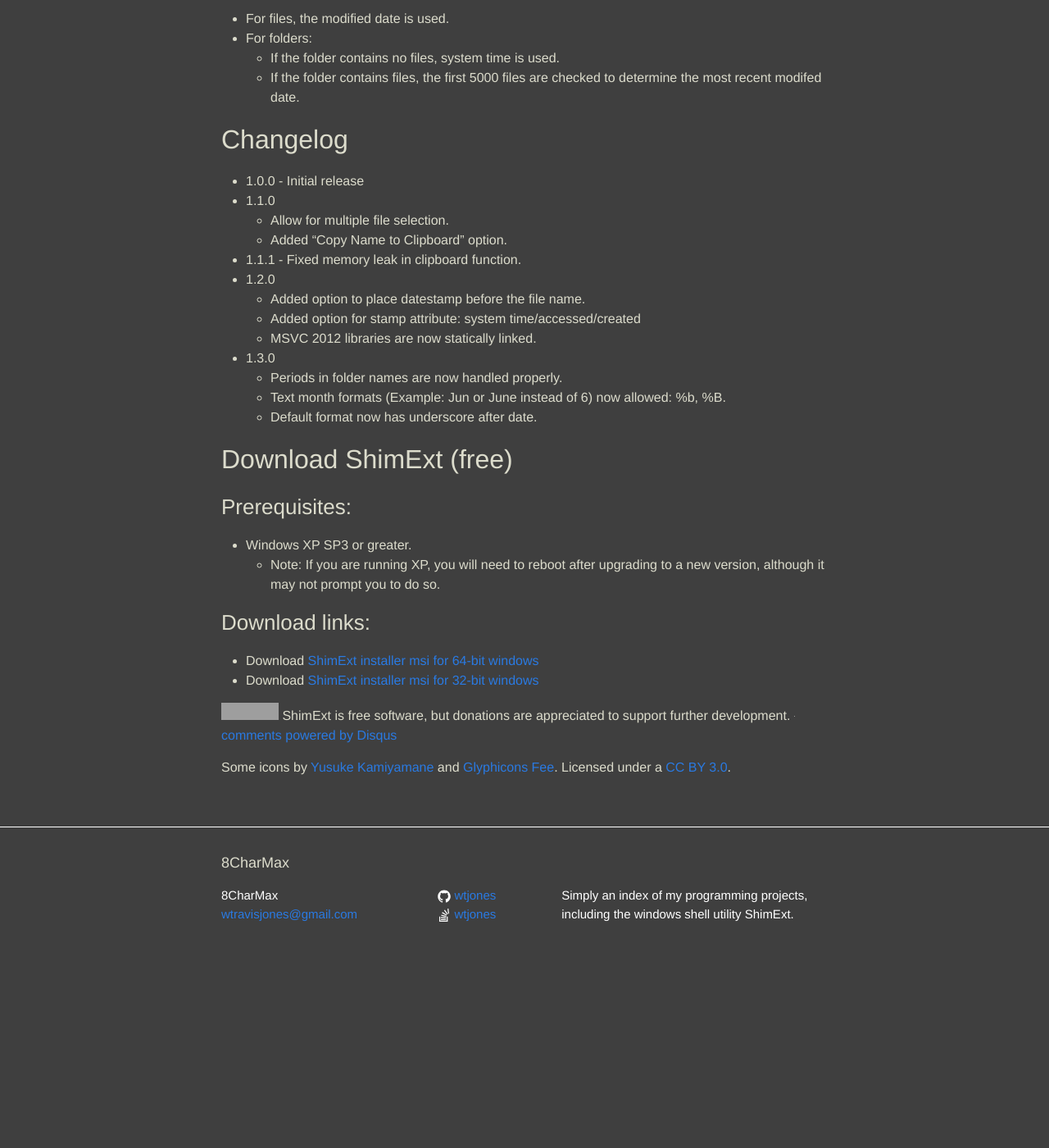
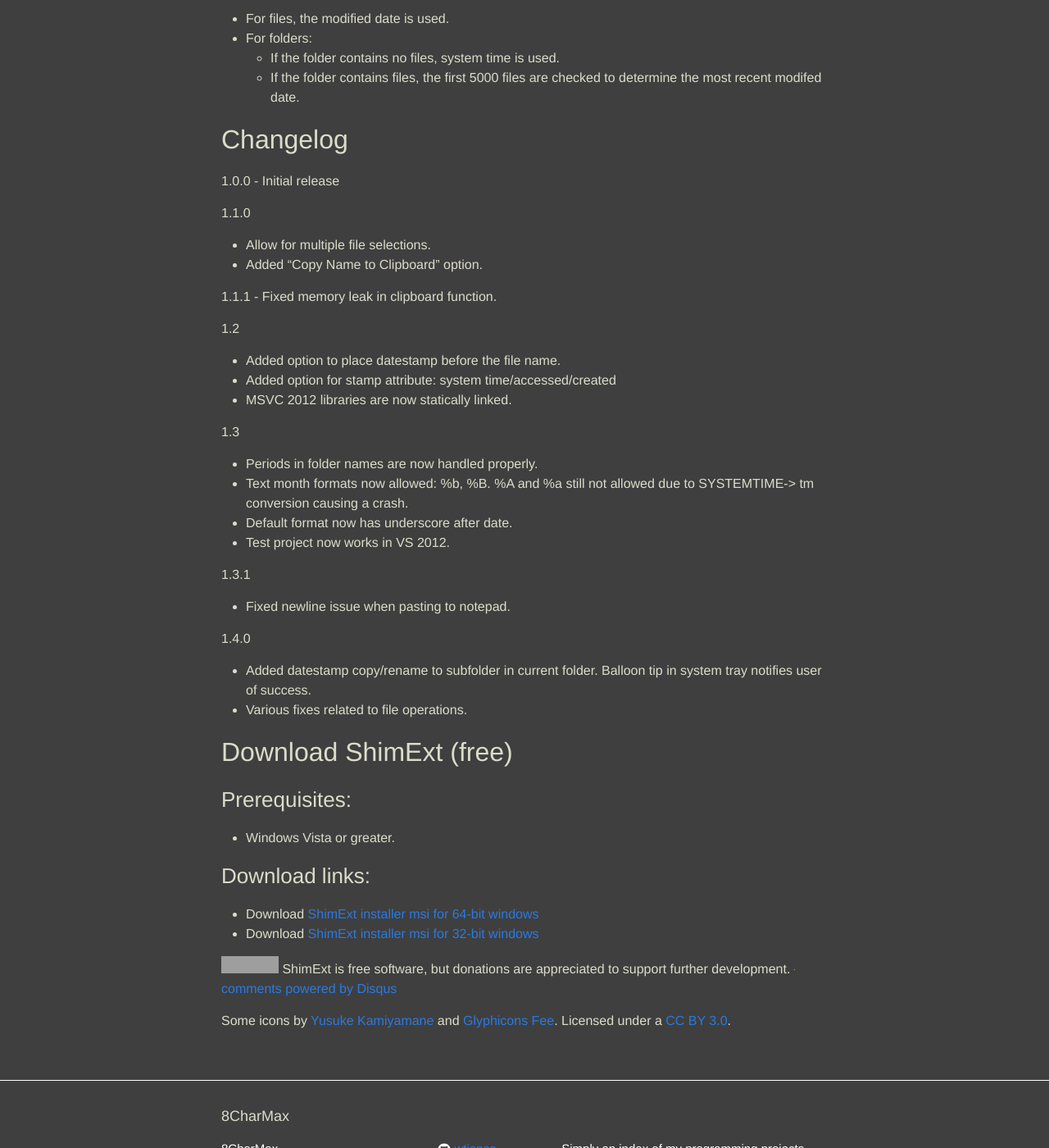
Before and after one commit to wtjones/8charmax, a Jekyll site: the page built from shimext.md, in a window 1280 px wide and 1400 px high, scrolled down 1305 px. Shown: the whole window at 82% size. Built offline with Jekyll 4.4.1, drawn with Linux system fonts in a browser that asks for light colours; comment, search, counter and statistics services are not loaded; before the commit the page ends 2491 px from its top, so only the background shows below that; grey boxes are pictures that could not be loaded.

Commit message:
shimext cleanup

```diff
--- a/shimext.md
+++ b/shimext.md
@@ -50,19 +50,37 @@ Notes
 Changelog
 ---------
 
-* 1.0.0 - Initial release
-* 1.1.0
-    - Allow for multiple file selection.
-    - Added "Copy Name to Clipboard" option.
-* 1.1.1 - Fixed memory leak in clipboard function.
-* 1.2.0
-    - Added option to place datestamp before the file name.
-    - Added option for stamp attribute: system time/accessed/created
-    - MSVC 2012 libraries are now statically linked.
-* 1.3.0
-    - Periods in folder names are now handled properly.
-    - Text month formats (Example: Jun or June instead of 6) now allowed: %b, %B.
-    - Default format now has underscore after date.
+
+1.0.0 - Initial release
+
+1.1.0
+
+ - Allow for multiple file selections.
+ - Added "Copy Name to Clipboard" option.
+
+1.1.1 - Fixed memory leak in clipboard function.
+
+1.2
+
+ - Added option to place datestamp before the file name.
+ - Added option for stamp attribute: system time/accessed/created
+ - MSVC 2012 libraries are now statically linked.
+
+1.3
+
+ - Periods in folder names are now handled properly.
+ - Text month formats now allowed: %b, %B. %A and %a still not allowed due to SYSTEMTIME-> tm conversion causing a crash.
+ - Default format now has underscore after date.
+ - Test project now works in VS 2012.
+
+1.3.1
+
+  - Fixed newline issue when pasting to notepad.
+
+1.4.0
+
+  - Added datestamp copy/rename to subfolder in current folder. Balloon tip in system tray notifies user of success.
+  - Various fixes related to file operations.
 
 
 Download ShimExt (free)
@@ -70,8 +88,7 @@ Download ShimExt (free)
 
 ### Prerequisites:
 
-* Windows XP SP3 or greater.
-    - Note: If you are running XP, you will need to reboot after upgrading to a new version, although it may not prompt you to do so.
+* Windows Vista or greater.
 
 ### Download links:
 * Download [ShimExt installer msi for 64-bit windows]({{ site.basecdn }}/ShimExt/ShimExt-x64-1.4.0.msi)
```
